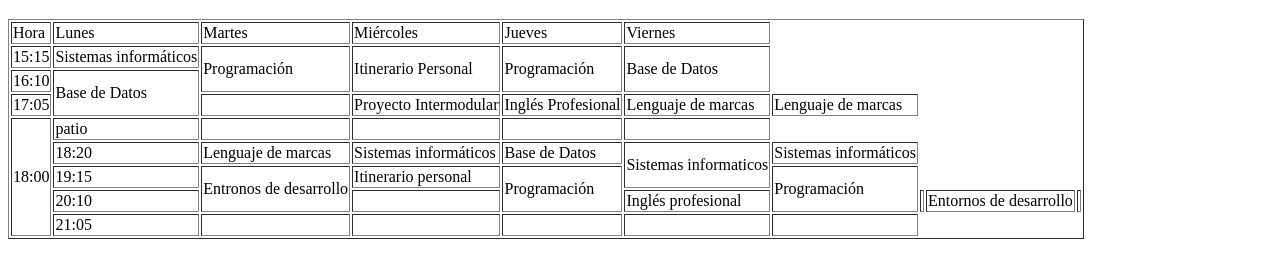
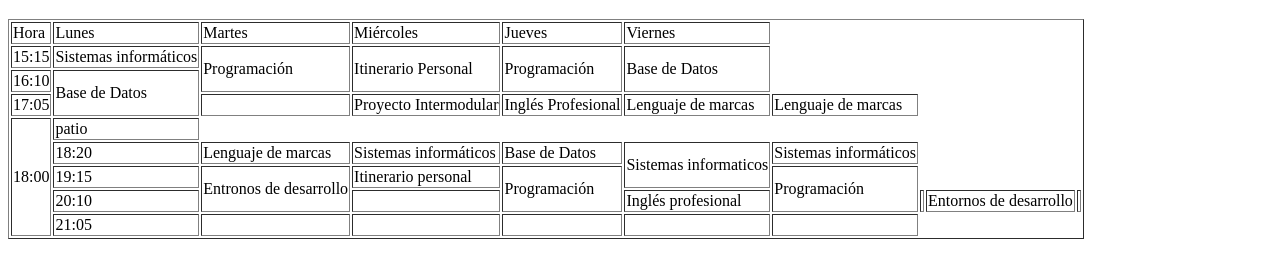
Before and after one commit to Yago-Avella/HTML, a plain HTML site: page horario.html in a window 1280 px wide. Shown: the part 61-338 px from the top of the page. Drawn offline with Linux system fonts and the light colour scheme.

Commit message:
Update horario.html

```diff
--- a/horario.html
+++ b/horario.html
@@ -38,13 +38,9 @@
                 <td>Lenguaje de marcas</td>
                 <td>Lenguaje de marcas</td>
             </tr>
-            <tr colspan="6">
+            <tr>
                 <td rowspan="5">18:00</td>
                 <td>patio</td>
-                <td></td>
-                <td></td>
-                <td></td>
-                <td></td>
             </tr>
             <tr>
                 <td>18:20</td>
```
